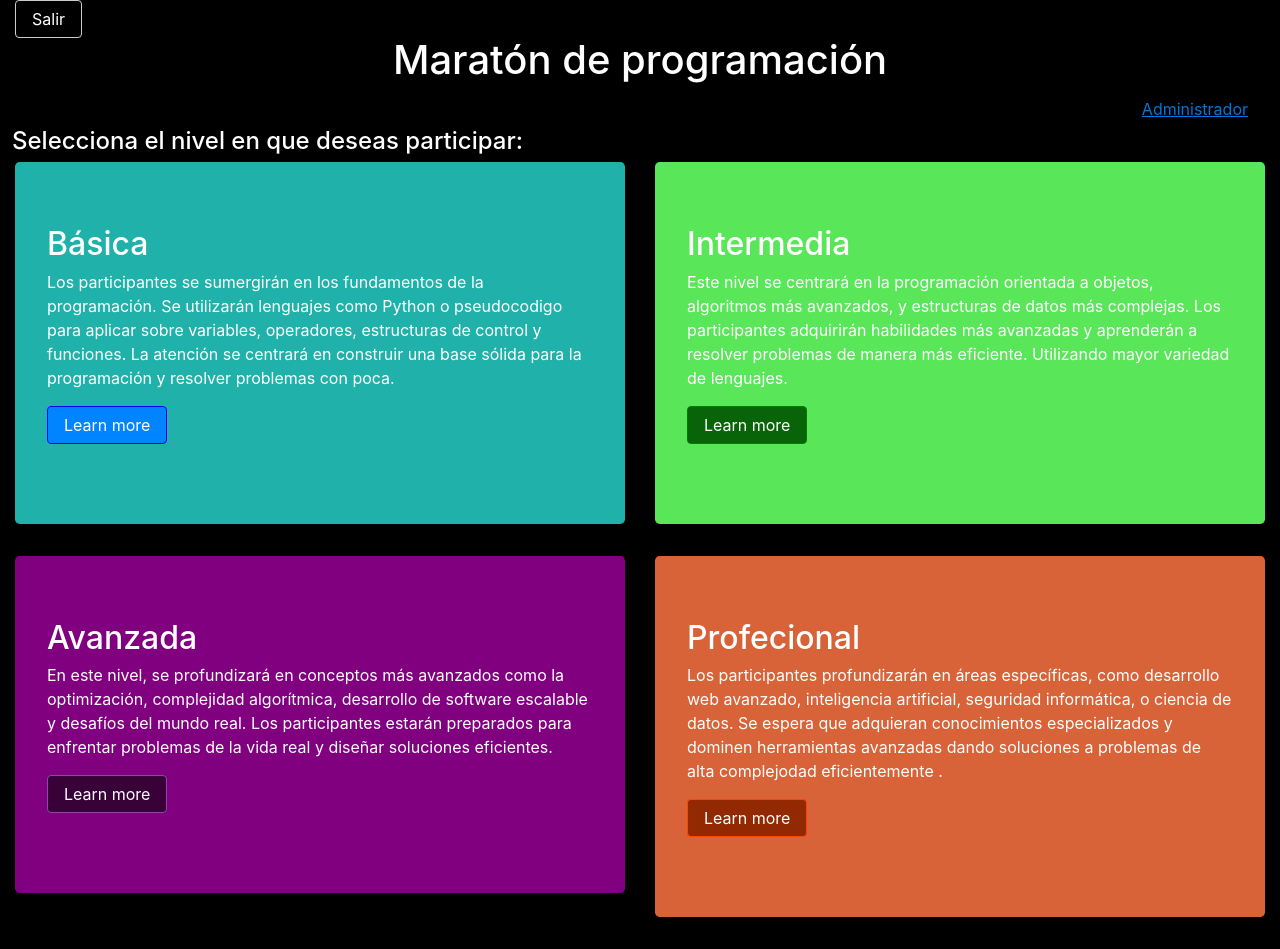
After one commit to Jhojan98/InscripcionMaraton, a Flask app: template app/templates/auth/menuNivel.html in a window 1280 px wide. The commit adds this page. Run offline with Flask 3, Linux system fonts and the light colour scheme; the template is opened without the code that fills it, so the values that code supplies are empty; some libraries are stand-ins or nearby versions.

Commit message:
Funciona pero no

```diff
--- a/app/api_usuarios/api.py
+++ b/app/api_usuarios/api.py
@@ -34,10 +34,6 @@ class InscritoResource(Resource):
             materia_id = data.get("materia",None)
             usuario = Usuario.query.filter_by(nombre=nombre).first()
             materia = Materia.query.filter_by(id=materia_id).first()
-            #inscrito = Inscrito.query.filter_by(usuario=usuario.get, materia=materia.id).first()
-            #if inscrito:
-            #    return {"error": "El usuario ya está inscrito en la materia"}, 409
-            #else:
             inscrito = Inscrito(usuario=usuario.id, materia=materia.id)
             db.session.add(inscrito)
             db.session.commit()
--- a/app/models.py
+++ b/app/models.py
@@ -86,8 +86,8 @@ class Equipo(db.Model):
     id = db.Column(db.Integer, primary_key=True)
     nombre = db.Column(db.String(64), unique=True, nullable=False)
     lider_id = db.Column(db.Integer, db.ForeignKey("usuario.id"), nullable=False)
-    maraton_id = db.Column(db.Integer, db.ForeignKey("maraton.id"), nullable=False)
-    estado_id = db.Column(db.Integer, db.ForeignKey("estado.id"), nullable=False)
+    maraton_id = db.Column(db.Integer, db.ForeignKey("maraton.id"), nullable=False,default=1)
+    estado_id = db.Column(db.Integer, db.ForeignKey("estado.id"), nullable=False,default=1)
     usuarios = db.relationship("Usuario", secondary="integrante", back_populates="equipos")
     def to_dict(self):
         return {
--- a/app/static/style.css
+++ b/app/static/style.css
@@ -1,53 +1,69 @@
 body {
     background-color: black;
-    color: white; /* Texto visible en el fondo negro */
+    color: white;
 }
 
-.table {
-    color: white; /* Texto en la tabla */
-    background-color: rgba(0, 0, 0, 0.7); /* Fondo de la tabla con opacidad */
-    border: 2px solid white; /* Borde blanco de 2 píxeles */
+h1{
+    color: white;
 }
 
-.table th,
-.table td {
-    border: 2px solid white; /* Borde blanco de 2 píxeles para celdas */
-    padding: 8px; /* Espaciado interno para mejorar la legibilidad */
+div[name="Basica"] {
+    background-color: lightseagreen;
+    color: #ffffff;
+}
+div[name="Intermedia"] {
+    background-color: rgb(89, 230, 89);
+    color: #ffffff;
+}
+div[name="Avanzada"] {
+    background-color: purple;
+    color: #ffffff;
+}
+div[name="Profesional"] {
+    background-color: rgb(217, 99, 56);
+    color: #ffffff;
 }
 
-.btn,
-.jumbotron,
-.custom-jumbotron-1,
-.custom-jumbotron-2,
-.custom-jumbotron-3,
-.custom-jumbotron-4 {
-    color: white; /* Texto en botones, jumbotrons y jumbotrons personalizados */
+a[name="btnSalir"].btn-secondary {
+    background-color: black;
+    color: #ffffff; /
+    border-color: #ffffff;
 }
 
-.custom-jumbotron-1 {
-    background-color: #3498db; /* Azul */
-    opacity: .75;
+button[name="btnAdmin"] {
+    float: right;
 }
 
-.custom-jumbotron-2 {
-    background-color: #2ecc71; /* Verde */
-    opacity: .75;
+a[name="btnBasica"].btn-primary {
+    background-color: rgb(0, 132, 255) !important;
+    color: #ffffff;
+    border-color: blue;
+}
+a[name="btnIntermedia"].btn-primary {
+    background-color: rgb(9, 100, 9);
+    color: #ffffff;
+    border-color: green;
 }
 
-.custom-jumbotron-3 {
-    background-color: #e74c3c; /* Rojo */
-    opacity: .75;
-
+a[name="btnAvanzada"].btn-primary {
+    background-color: rgb(56, 1, 56);
+    color: #ffffff;
+    border-color: #8e44ad;
 }
 
-.custom-jumbotron-4 {
-    background-color: #f39c12; /* Amarillo */
-    opacity: .75;
+a[name="btnProfesional"].btn-primary {
+    background-color: rgb(146, 41, 2);
+    color: #ffffff;
+    border-color: orangered;
 }
 
-.custom-jumbotron-1,
-.custom-jumbotron-2,
-.custom-jumbotron-3,
-.custom-jumbotron-4 {
-    margin-bottom: 20px; /* Espacio entre los jumbotrons personalizados */
+
+
+
+
+
+.btn-custom {
+    background-color: black;
+    border: 1px solid white;
+    color: white;
 }
--- /dev/null
+++ b/app/templates/auth/menuNivel.html
@@ -0,0 +1,108 @@
+{% extends './base.html' %}
+
+{% block title %}Nivel maratón{% endblock %}
+
+{% block customCSS %}
+	<link href="static/bootstrap.min.css" rel="stylesheet">
+	<link href="static/style.css" rel="stylesheet">
+{% endblock %}
+
+{% block body %}
+    <div class="container-fluid">
+	<div class="row">
+		<div class="col-md-12">
+			<a name="btnSalir" href="#" class="btn btn-secondary" type="button"onclick="window.location.href='{{ url_for('login') }}'">Salir</a>
+			<h1 class="text-center">Maratón de programación</h1>
+			<button name="btnAdmin"type="button" class="btn btn-link">
+				Administrador
+			</button>
+		</div>
+		<h4>Selecciona el nivel en que deseas participar:</h4>
+	</div>
+	<div class="row">
+		<div class="col-md-6">
+			<div name="Basica"class="jumbotron">
+				<h2>Básica</h2>
+				<p>Los participantes se sumergirán en los fundamentos de la programación. Se utilizarán lenguajes como Python o
+					pseudocodigo para aplicar sobre variables, operadores, estructuras de control y funciones. La atención se centrará en
+					construir una base sólida para la programación y resolver problemas con poca.</p>
+				<p>
+					<a class="btn btn-primary btn-large" name="btnBasica" onclick="seleccionarNivel('Basica')" href="#">Learn more</a>
+				</p>
+			</div>
+		</div>
+		<div class="col-md-6">
+			<div name="Intermedia"class="jumbotron">
+				<h2>Intermedia</h2>
+				<p>
+					Este nivel se centrará en la programación orientada a objetos, algoritmos más avanzados, y estructuras de datos más complejas. Los participantes adquirirán habilidades más avanzadas y aprenderán a resolver problemas de manera más eficiente. Utilizando mayor variedad de lenguajes.
+				</p>
+				<p>
+					<a class="btn btn-primary btn-large" name="btnIntermedia" onclick="seleccionarNivel('Intermedia')" href="#">Learn more</a>
+				</p>
+			</div>
+		</div>
+	</div>
+	<div class="row">
+		<div class="col-md-6">
+			<div name="Avanzada"class="jumbotron">
+				<h2>
+					Avanzada
+				</h2>
+				<p>
+					En este nivel, se profundizará en conceptos más avanzados como la optimización, complejidad algorítmica, desarrollo de software escalable y desafíos del mundo real. Los participantes estarán preparados para enfrentar problemas de la vida real y diseñar soluciones eficientes.
+				</p>
+				<p>
+					<a class="btn btn-primary btn-large" name="btnAvanzada" onclick="seleccionarNivel('Avanzada')" href="#">Learn more</a>
+				</p>
+			</div>
+		</div>
+		<div class="col-md-6">
+			<div name="Profesional"class="jumbotron">
+				<h2>
+					Profecional
+				</h2>
+				<p>
+					Los participantes profundizarán en áreas específicas, como desarrollo web avanzado, inteligencia artificial, seguridad informática, o ciencia de datos. Se espera que adquieran conocimientos especializados y dominen herramientas avanzadas dando soluciones a problemas de alta complejodad eficientemente .
+				</p>
+				<p>
+					<a class="btn btn-primary btn-large" name="btnProfesional"  onclick="seleccionarNivel('Profesional')"href="#">Learn more</a>
+				</p>
+			</div>
+		</div>
+	</div>
+</div>
+
+    <script src="js/jquery.min.js"></script>
+    <script src="js/bootstrap.min.js"></script>
+    <script src="js/scripts.js"></script>
+
+	<script>
+		function seleccionarNivel(nivel) {
+			// Desactivar todos los botones
+			var botones = document.querySelectorAll('.btn-nivel');
+			botones.forEach(function (boton) {
+				boton.disabled = true;
+			});
+
+			// Activar solo el botón del nivel seleccionado
+			var botonSeleccionado = document.querySelector('[name="btn' + nivel + '"]');
+			botonSeleccionado.disabled = false;
+
+			// Enviar el nivel seleccionado al servidor
+			var xhr = new XMLHttpRequest();
+			xhr.open("POST", "/menuNivel", true);
+			xhr.setRequestHeader("Content-Type", "application/json;charset=UTF-8");
+			xhr.onreadystatechange = function () {
+				if (xhr.readyState === XMLHttpRequest.DONE && xhr.status === 200) {
+					console.log("Nivel enviado exitosamente al servidor");
+				}
+			};
+			xhr.send(JSON.stringify({ nivel: nivel }));
+
+			// Puedes quitar el alert o modificarlo según tus necesidades.
+			alert("Te has inscrito en el nivel: " + nivel);
+		}
+	</script>
+
+{% endblock %}
--- a/app/test2.py
+++ b/app/test2.py
@@ -8,7 +8,7 @@ import os
 from flask_restful import Api
 from api_usuarios.api import UsuarioResource,UsuarioIdResource,LoginResource,InscritoResource
 from api_equipos.api import EquipoResource,EquipoIdResource,EquipoUsuarioResource
-from api_maraton.api import MaratonResource,MaratonIdResource
+from api_maraton.api import MaratonResource,MaratonIdResource,MaratonInscribirResource
 from main import app,db
 
 import json
@@ -24,11 +24,11 @@ api.add_resource(LoginResource, "/api/v1/login")
 api.add_resource(InscritoResource, "/api/v1/inscribir")
 api.add_resource(UsuarioIdResource, "/api/v1/usuarios", "/api/v1/usuarios/<string:nombre>")
 api.add_resource(EquipoResource, "/api/v3/equipos")
-api.add_resource(EquipoIdResource, "/api/v3/equipos","/api/v1/equipos/<int:id>")
-api.add_resource(EquipoUsuarioResource, "/api/v3/equipos", "/api/v1/equipos/<int:id_equipo>/<int:id_usuario>")
+api.add_resource(EquipoIdResource, "/api/v3/equipos","/api/v3/equipos/<int:id>")
+api.add_resource(EquipoUsuarioResource, "/api/v3/equipos", "/api/v3/equipos/<int:id_equipo>/<int:id_usuario>")
 api.add_resource(MaratonResource, "/api/v2/maratones")
-api.add_resource(MaratonIdResource, "/api/v2/maratones","/api/v1/maratones/<int:id>")
-
+#api.add_resource(MaratonIdResource, "/api/v2/maratones","/api/v2/maratones/<int:id>/<int:id>")
+api.add_resource(MaratonInscribirResource, "/api/v2/maratones","/api/v2/maratones/<int:equipo_id>/<int:maraton_id>")
 
 @app.route('/')
 def index():
@@ -59,7 +59,7 @@ def singup():
         message, category = clienteUsuarios.create_user(nombre, correo, password, 1)
 
         if message == "El usuario fue creado con éxito":
-            h = clienteUsuarios.inscribir_usuario(nombre,materia)
+            clienteUsuarios.inscribir_usuario(nombre,materia)
             return redirect('/login')
         else:
             flash(message,category)
@@ -69,7 +69,7 @@ def singup():
 
 @app.route('/home')
 def home():
-    return render_template('home.html')
+    return render_template('auth/menuNivel.html')
 # El resto de las rutas son similares, solo cambia el método del cliente que se usa
 if __name__ == "__main__":
     app.run(debug=True)
```
Also changed, not shown: app/api_equipos/api.py (+9 -6 lines), app/api_maraton/api.py (+30 -1 lines), app/services.py (deleted, +0 -9 lines), app/views.py (deleted, +0 -13 lines), app/gestion.db.
